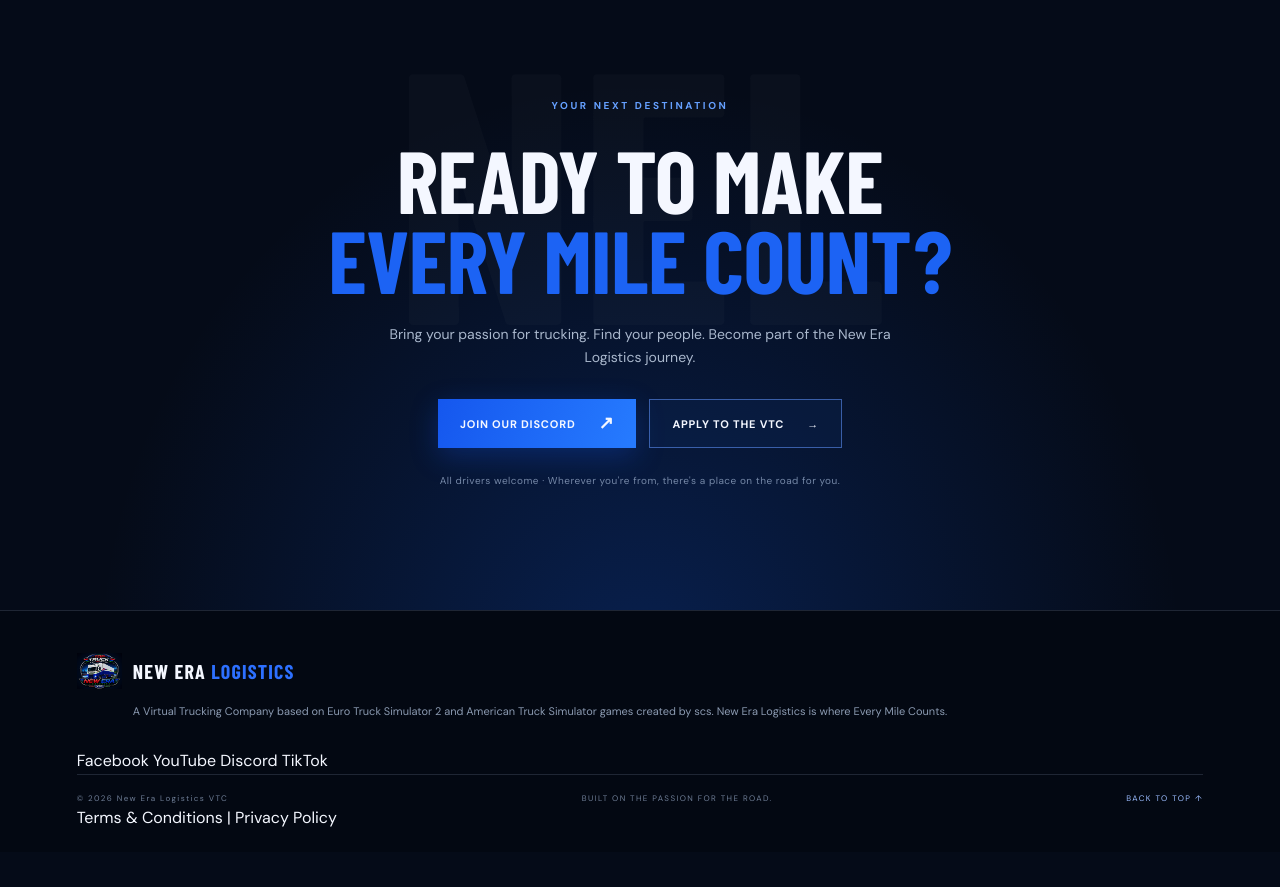
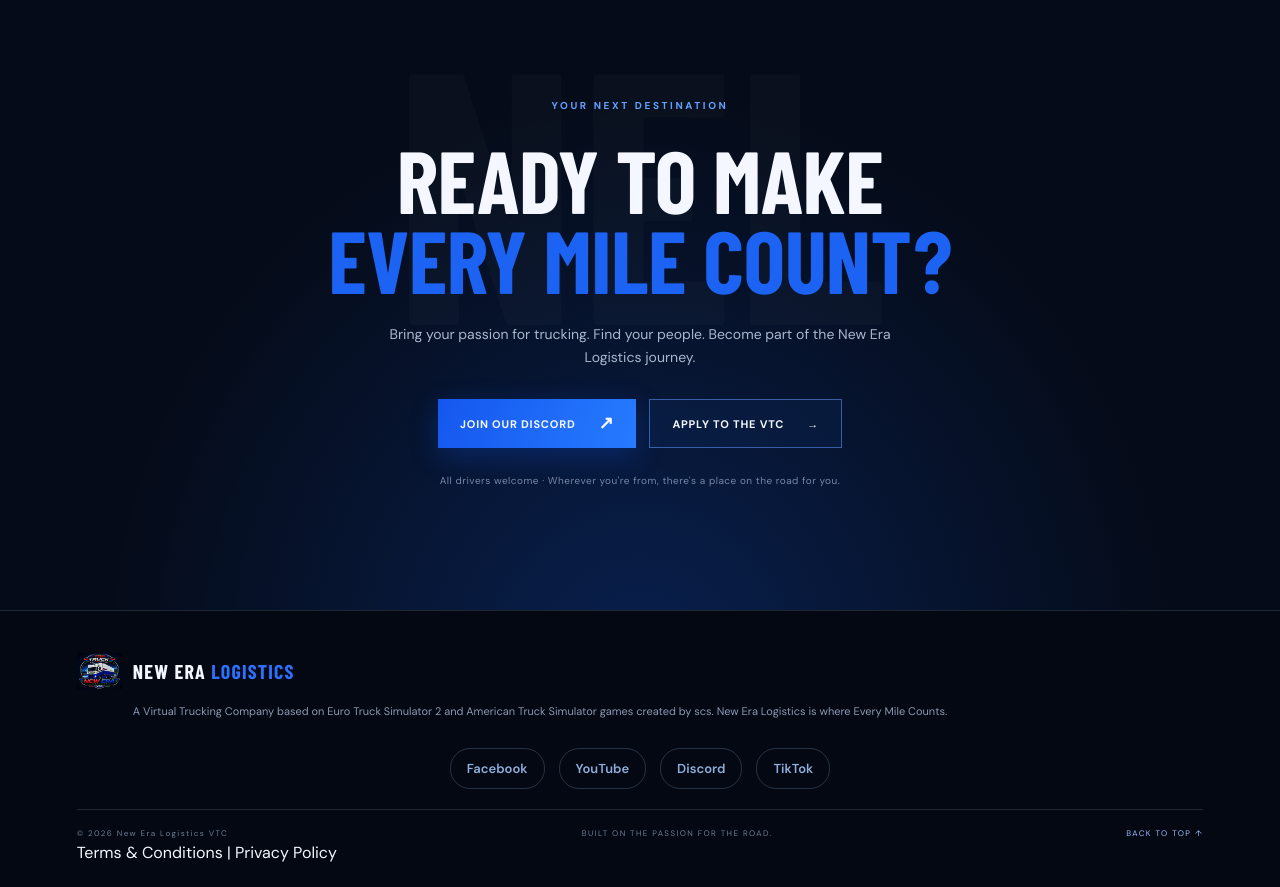
Before and after one commit to NewEra-Logistic/page, a plain HTML site: page index.html in a window 1280 px wide. Shown: the part 4717-5604 px from the top of the page. Before the commit the page ends 5569 px from the top, so only its background shows below. Drawn offline with nearby package versions, Linux system fonts and the light colour scheme; a web font is replaced by a local one.

Commit message:
Update styles.css

```diff
--- a/styles.css
+++ b/styles.css
@@ -1049,3 +1049,30 @@ h1 {
         font-size: 12px;
     }
 }
+
+.footer-socials {
+  display: flex;
+  justify-content: center;
+  align-items: center;
+  flex-wrap: wrap;
+  gap: 14px;
+  margin: 20px 0;
+}
+
+.footer-socials a {
+  color: #8faedc;
+  text-decoration: none;
+  font-size: 13px;
+  font-weight: 600;
+  padding: 9px 16px;
+  border: 1px solid rgba(143, 174, 220, 0.25);
+  border-radius: 20px;
+  transition: 0.3s ease;
+}
+
+.footer-socials a:hover {
+  color: #ffffff;
+  background: #1764ff;
+  border-color: #1764ff;
+  transform: translateY(-3px);
+}
```
